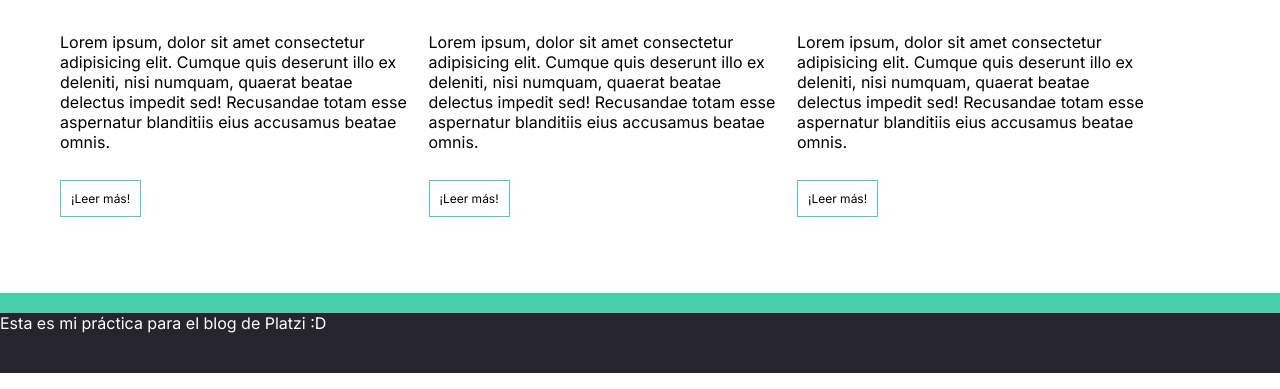
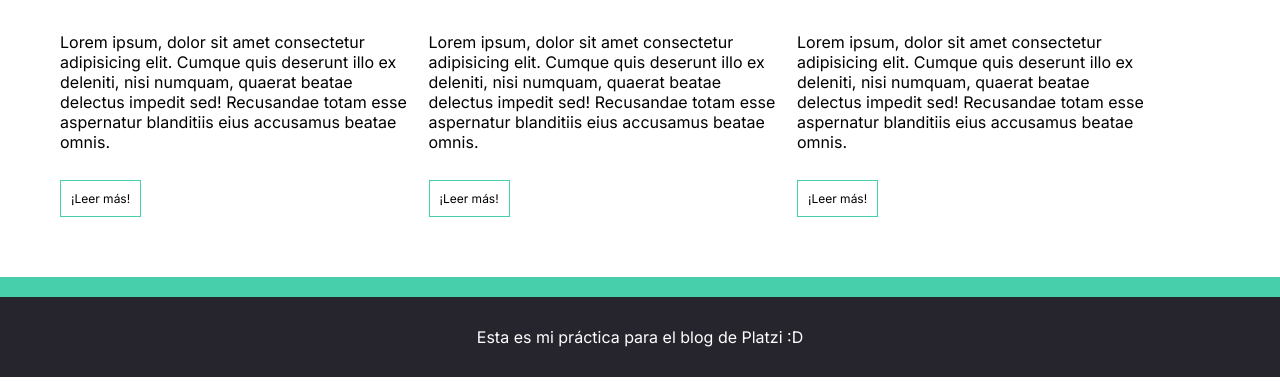
Before and after one commit to anahi88bz/blog_css_practica, a plain HTML site: page blogs.html in a window 1280 px wide. Shown: the part 1635-2024 px from the top of the page. Drawn offline with Linux system fonts and the light colour scheme.

Commit message:
Estilos al footer

```diff
--- a/css/main.css
+++ b/css/main.css
@@ -121,15 +121,15 @@ main .main-section__container  .main-button__container  button {
  }
 
  footer {
-     display: grid;
+     text-align: center;
      width: 100%;
-
+     height: 80px;
+     background-color: #26252d;
+     border-top: 20px solid #47cfac;
  }
  footer p {
-    border-top: 20px solid #47cfac;
-    background-color: #26252d;
     color: white;
-    height: 60px;
+    margin-top: 30px;
 
  }
 
```
